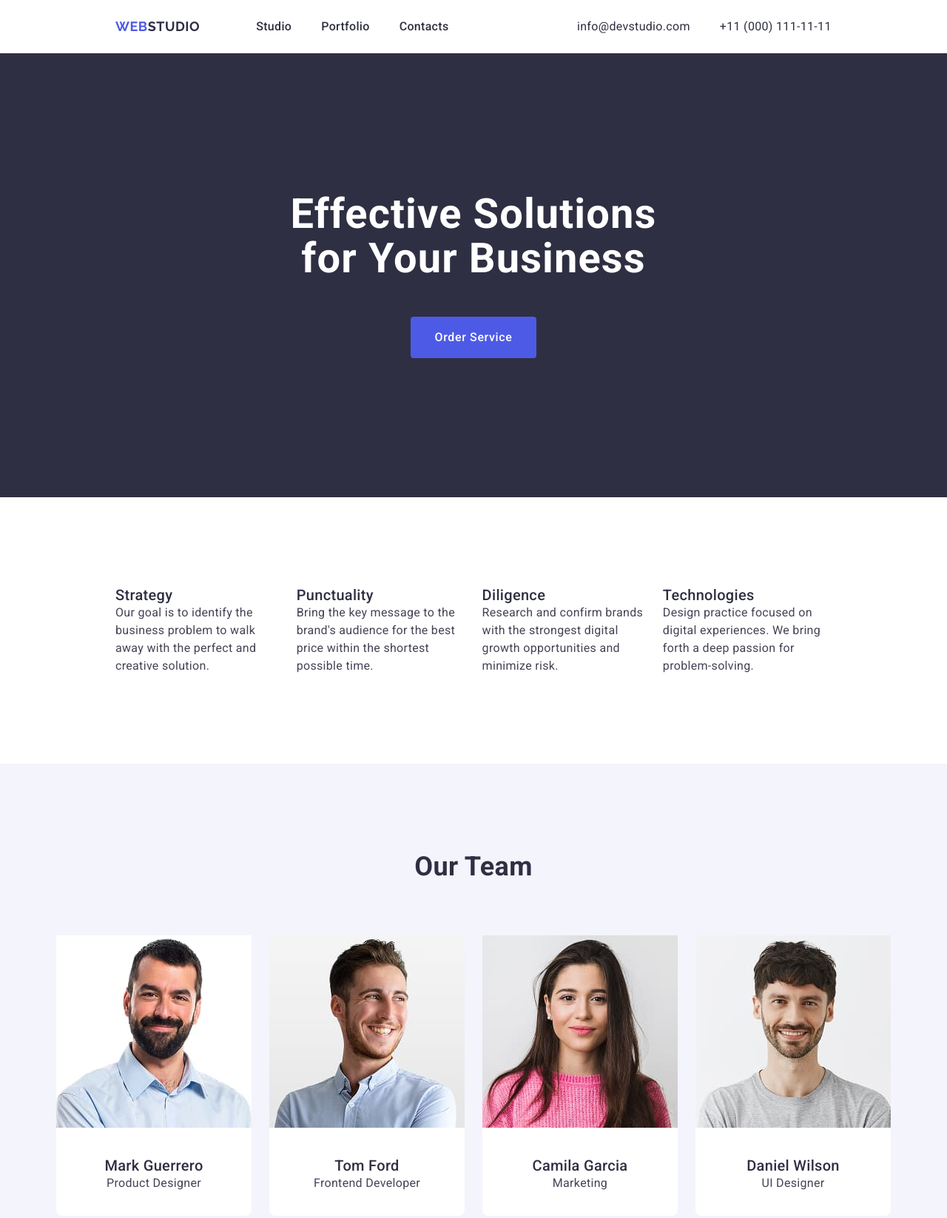
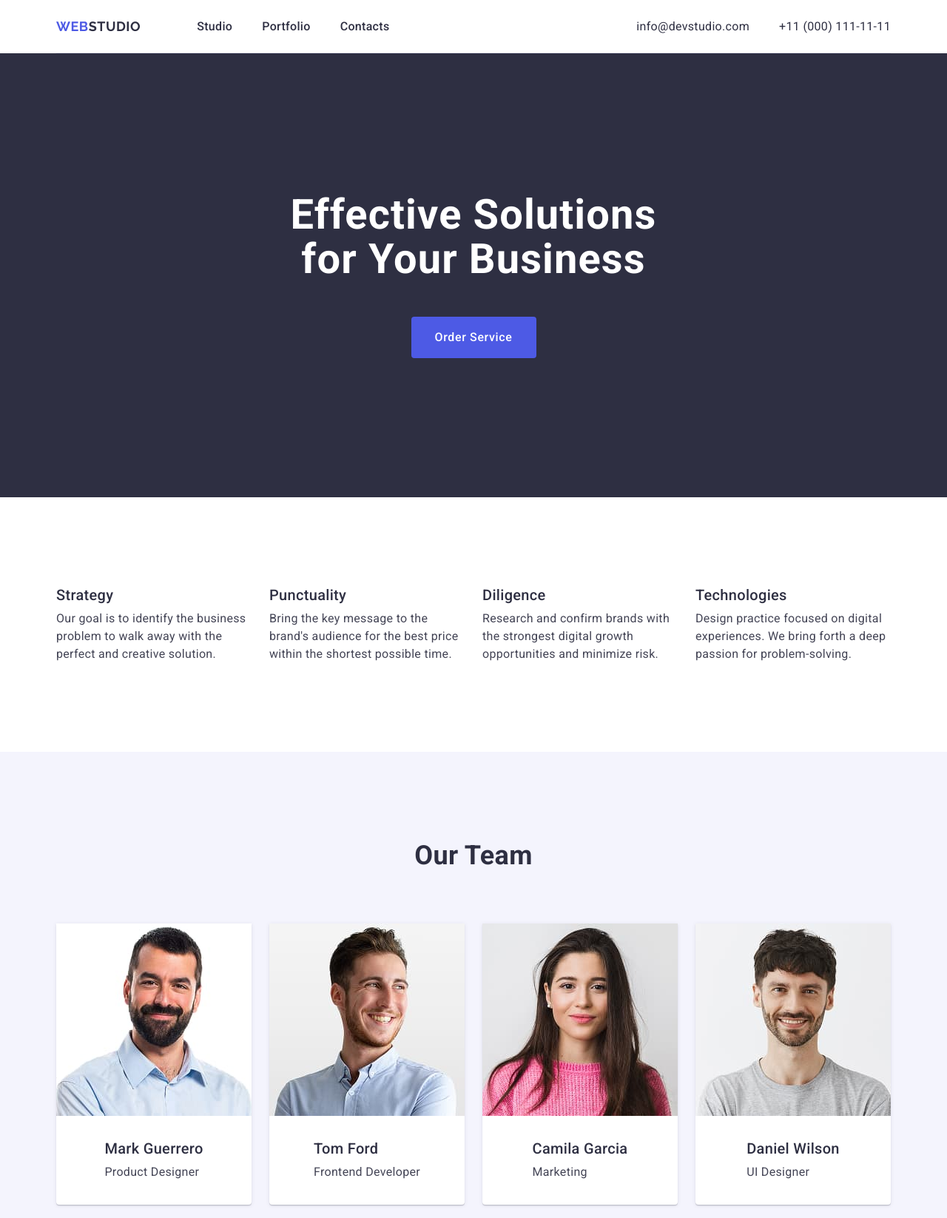
Before and after one commit to groteskzp/goit-markup-hw-03, a plain HTML site: page index.html in a window 1280 px wide. Shown: the top 1646 px of the page at 74% size. Drawn offline with nearby package versions, Linux system fonts and the light colour scheme.

Commit message:
check point

```diff
--- a/css/styles.css
+++ b/css/styles.css
@@ -1,9 +1,72 @@
+*, *::before, *::after {
+  box-sizing: border-box;
+}
 
-*,
-*::before,
-*::after {
-  box-sizing: border-box;
-  margin: 0;
+ul {
+    list-style: none;
+    margin: 0;
+}
+img{
+    display: block;
+    max-width: 100%;
+    height: auto;
+}
+.logo{
+    font-family: "Raleway", sans-serif;
+    font-weight: 700;
+    font-size: 18px;
+    line-height: 1.17;
+    letter-spacing: 0.03em;
+    color: #2e2f42;
+    text-transform: uppercase;
+}
+.logo span {
+    color: #4D5AE5;
+}
+h1, h2, h3, h4, h5, h6, p{
+    margin: 0;
+}
+h1{
+    font-weight: 700;
+    font-size: 56px;
+    line-height: 1.0717;
+    letter-spacing: 0.02em;
+    text-align: center;
+    color: #ffffff;
+}
+h2 {
+    font-weight: 700;
+    font-size: 36px;
+    line-height: 1.1112;
+    color: #2e2f42;
+
+}
+h3 {
+    font-weight: 500;
+    font-size: 20px;
+    line-height: 1.20;
+    color: #2e2f42;
+
+}
+p{
+    font-size: 16px;
+    line-height: 1.50;
+    letter-spacing: 0.02em;
+}
+a {
+    color: #2e2f42;
+    text-decoration: none;
+}
+a:hover,
+a:focus {
+    color: #404BBF;
+}
+a:active{
+    color: #404BBF;
+    text-decoration: underline;
+}
+footer a {
+    color: #F4F4FD;
 }
 body{
     display: flex;
@@ -21,22 +84,43 @@ body{
 main{
     flex-grow: 1;
 }
+.container{
+    width: 100%;
+    max-width: 1128px;
+    /* padding: 120px 156px; */
+    justify-self:center;
 
-.header .container{
+}
+section{
+    padding-bottom: 120px;
+    padding-top: 120px;
+}
+.header{
+
+}
+.header-container{
     display: flex;
     align-items: center;
-    padding: 24px 156px 24px 156px;
+    border-bottom: 1px solid #E7E9FC;
+
+    padding-top: 24px;
+    padding-bottom: 23px;
+    /* padding-top: 0;
+    padding-bottom: 0;     */
 }
-.header ul{
+/* .header ul{
     padding: 0;
-}
+} */
 .header-nav{
     margin-left: 76px;
-    flex-grow: 1;
+    margin-right: 76px;
+
+
 }
-.header-nav ul{
+.header-nav-list{
     display: flex;
     gap: 40px;
+    padding: 0;
     font-weight: 500;
     font-size: 16px;
     line-height: 1.5;
@@ -45,30 +129,79 @@ main{
 }
 
 .header-address{
-    flex-wrap: nowrap;
-    flex-grow: 0;
-    margin-left: 40px;
+    flex-shrink: 0;
+    margin-left: auto;
 }
-.header-address ul{
+
+.header-address-list{
     display: flex;
-    min-width: 344px;
     gap: 40px;
-    flex-grow: 0;
     color: #434455;
     font-style: normal;
 }
-.values ul{
+.hero{
+    background-color: #2e2f42;
+        padding: 188px 0;
+
+}
+.hero-container{
+    /* display: flex;
+    flex-direction: column;
+    align-items: center; */
+    color: #F4F4FD;
+    /* gap: 48px; */
+
+}
+.hero-title {
+    max-width: 496px;
+    text-align: center;
+    margin: auto;
+    margin-bottom: 48px;
+
+}
+.hero-button {
+    background-color: #4D5AE5;
+    color: #F4F4FD;
+    border: none;
+    border-radius: 4px;
+    padding: 16px 32px;
+
+    display: block;
+    margin: auto;
+
+    cursor: pointer;
+    font-weight: 500;
+    font-size: 16px;
+    line-height: 1.5;
+    letter-spacing: 0.0397em;
+    color: #fff;
+}
+.hero-button:hover,
+.hero-button:focus {
+    background-color: #404BBF;
+}
+.values-container{
+}
+.values-list{
     display: flex;
     gap: 24px;
-    padding: 120px 156px;
+    align-items: center;
     justify-content: center;
+    padding: 0;
 }
-/* .values p{
+.values-subtitle{
+    align-self: flex-start;
+    margin-bottom: 8px;
+
+}
+
+.values-item{
+    display: flex;
+    flex-direction: column;
+    align-items: center;
     text-align: left;
-    flex-shrink: 0;
-    flex-basis: 264px;
-    height: 72px;
-} */
+    width: calc((100% - 72px) / 4);
+}
 .visually-hidden {
   position: absolute;
   width: 1px;
@@ -81,133 +214,103 @@ main{
   clip: rect(0 0 0 0);
   overflow: hidden;
 }
-.logo{
-    font-family: "Raleway", sans-serif;
-    font-weight: 700;
-    font-size: 18px;
-    line-height: 1.17;
-    letter-spacing: 0.03em;
-    color: #2e2f42;
-    text-transform: uppercase;
+.team{
+    background-color: #f4f4fd;
 }
-.logo span {
-    color: #4D5AE5;
+.team-container{
 }
-footer .logo{
-    color: #F4F4FD;
+.team-title{
+    margin-bottom: 72px;
+    text-align: center;
 }
-a {
-    color: #2e2f42;
-    text-decoration: none;
+.team-list{
+    display: flex;
+    gap: 24px;
+    justify-content: center;
+    align-items: stretch;
+    padding-left: 0;
 }
-a:hover,
-a:focus {
-    color: #404BBF;
+.team-img{
+    width: 100%;
+    display: block;
 }
-a:active{
-    color: #404BBF;
-    text-decoration: underline;
-}
-footer a {
-    color: #F4F4FD;
-}
-
-.hero {
+.team-item {
+    background-color: #ffffff;
+    border-radius: 0 0 4px 4px;
+    box-shadow: 0 2px 1px 0 rgba(46, 47, 66, 0.08), 0 1px 1px 0 rgba(46, 47, 66, 0.16), 0 1px 6px 0 rgba(46, 47, 66, 0.08);
+    width: calc((100% - 72px) / 4);
     display: flex;
     flex-direction: column;
     align-items: center;
-    background-color: #2e2f42;
-    color: #F4F4FD;
-    padding-top: 188px;
-    gap: 48px;
-    padding-bottom: 188px;
-}
-.hero-title {
-    max-width: 496px;
-}
-.hero-button {
-    background-color: #4D5AE5;
-    color: #F4F4FD;
-    border: none;
-    border-radius: 4px;
-    padding: 16px 32px;
-
-    cursor: pointer;
-    font-weight: 500;
-    font-size: 16px;
-    line-height: 1.5;
-    letter-spacing: 0.04em;
-    color: #fff;
-}
-.hero-button:hover,
-.hero-button:focus {
-    background-color: #404BBF;
-}
-.team {
-
-    background-color: #f4f4fd;
-    padding: 120px 156px;
-}
-.team ul {
-    display: flex;
-    gap: 24px;
-    justify-content: center;
-    padding-left: 0;
-}
-.team li {
-    background-color: #ffffff;
-    border-radius: 8px;
 
 }
 .team-card-text {
     padding: 32px 16px;
+    box-sizing: border-box;
+
 }
-.team h2 {
+.team-subtitle{
+    margin-bottom: 8px;
+}
+.portfolio-container{
+}
+.portfolio-title{
+    text-align: center;
     margin-bottom: 72px;
 }
-.team p,
-.team h2 {
-    text-align: center;
-
+.portfolio-list{
+    display: flex;
+    flex-direction: row;
+    flex-wrap: wrap;
+    gap: 48px 21px;
+    justify-content: center;
+    align-items:center;
+    padding-left: 0;
+}
+.portfolio-item{
+    display: flex;
+    flex-direction: column;
+    justify-content: center;
+    align-items: center;
+    flex-basis: calc((100% - 42.px) / 3);
 
 }
-.team h3 {
-    text-align: center;
+.portfolio-img{
+    width: 100%;
 }
-.portfolio h2{
-    text-align: center;
+.portfolio-subtitle{
+    margin-bottom: 8px;
 }
-h1{
-    font-weight: 700;
-    font-size: 56px;
-    line-height: 1.07;
-    letter-spacing: 0.02em;
-    text-align: center;
-    color: #ffffff;
+.portfolio-card-text{
+    padding: 32px 16px 31px 16px;
+    text-align: left;
+    align-self: flex-start;
+    gap: 8px;
+    width: 100%;
+    border: 1px solid #E7E9FC;
+    border-top: none;
 }
-h2 {
-    font-weight: 700;
-    font-size: 36px;
-    line-height: 1.11;
-    color: #2e2f42;
+.footer{
+    padding-top: 100px;
+    padding-bottom: 100px;
+    background-color: #2e2f42;
+}
+.footer-content{
+    /* display: flex;
+    flex-direction: column;
+    align-items: left; */
+
+    color: #F4F4FD;
+}
+.footer-content .logo{
+    color: #F4F4FD;
+    margin-bottom: 16px;
+    flex-shrink: 0;
+    width: 115px;
+    height: 24px;
+}
+.footer-text{
+
+    max-width: 264px;
 
 }
-h3 {
-    font-weight: 500;
-    font-size: 20px;
-    line-height: 1.20;
-    color: #2e2f42;
-
-}
-p{
-    font-size: 16px;
-    line-height: 1.50;
-    letter-spacing: 0.02em;
-}
-ul {
-    list-style: none;
-}
-footer {
-    background-color: #2e2f42;
-    color: #F4F4FD;
-}
--- a/index.html
+++ b/index.html
@@ -23,17 +23,17 @@
 
   <body>
     <header class="header">
-      <div class="container">
+      <div class="container header-container">
         <a class="logo" href="./index.html"><span>Web</span>studio</a>
         <nav class="header-nav">
-          <ul>
+          <ul class="header-nav-list">
             <li><a href="#team">Studio</a></li>
             <li><a href="#portfolio">Portfolio</a></li>
             <li><a href="#">Contacts</a></li>
           </ul>
         </nav>
         <address class="header-address">
-          <ul>
+          <ul class="header-address-list">
             <li><a href="mailto:info@devstudio.com">info@devstudio.com</a></li>
             <li><a href="tel:+110001111111">+11 (000) 111-11-11</a></li>
           </ul>
@@ -42,167 +42,200 @@
     </header>
     <main>
       <section id="hero" class="hero">
-        <h1 class="hero-title">Effective Solutions for Your Business</h1>
-        <button class="hero-button" type="button">Order Service</button>
+        <div class="container hero-container">
+          <h1 class="hero-title">Effective Solutions for Your Business</h1>
+          <button class="hero-button" type="button">Order Service</button>
+        </div>
       </section>
       <section id="values" class="values">
+        <div class="container values-container">
         <h2 class="visually-hidden">Our Features</h2>
-        <ul>
-          <li>
-            <h3>Strategy</h3>
-            <p>
+        <ul class="values-list">
+          <li class="values-item">
+            <h3 class="values-subtitle">Strategy</h3>
+            <p class="values-text">
               Our goal is to identify the business problem to walk away with the
               perfect and creative solution.
             </p>
           </li>
-          <li>
-            <h3>Punctuality</h3>
-            <p>
+          <li class="values-item">
+            <h3 class="values-subtitle">Punctuality</h3>
+            <p class="values-text">
               Bring the key message to the brand's audience for the best price
               within the shortest possible time.
             </p>
           </li>
-          <li>
-            <h3>Diligence</h3>
-            <p>
+          <li class="values-item">
+            <h3 class="values-subtitle">Diligence</h3>
+            <p class="values-text">
               Research and confirm brands with the strongest digital growth
               opportunities and minimize risk.
             </p>
           </li>
-          <li>
-            <h3>Technologies</h3>
-            <p>
+          <li class="values-item">
+            <h3 class="values-subtitle">Technologies</h3>
+            <p class="values-text">
               Design practice focused on digital experiences. We bring forth a
               deep passion for problem-solving.
             </p>
           </li>
         </ul>
+        </div>
       </section>
       <section id="team" class="team">
-        <h2>Our Team</h2>
-        <ul>
-          <li>
+        <div class="container team-container">
+        <h2 class="team-title">Our Team</h2>
+        <ul class="team-list">
+          <li class="team-item">
             <img
               src="./images/img1.jpg"
               width="264"
               height="260"
               alt="Product Designer Photo"
+              class="team-img"
             />
             <div class="team-card-text">
-            <h3>Mark Guerrero</h3>
+            <h3 class="team-subtitle">Mark Guerrero</h3>
             <p>Product Designer</p>
             </div>
           </li>
-          <li>
+          <li class="team-item">
             <img
               src="./images/img2.jpg"
               width="264"
               height="260"
               alt="Frontend Developer Photo"
+              class="team-img"
             />
             <div class="team-card-text">
-            <h3>Tom Ford</h3>
+            <h3 class="team-subtitle">Tom Ford</h3>
             <p>Frontend Developer</p>
             </div>
           </li>
-          <li>
+          <li class="team-item">
             <img
               src="./images/img3.jpg"
               width="264"
               height="260"
               alt="Marketing Specialist Photo"
+              class="team-img"
             />
             <div class="team-card-text">
-            <h3>Camila Garcia</h3>
+            <h3 class="team-subtitle">Camila Garcia</h3>
             <p>Marketing</p>
             </div>
           </li>
-          <li>
+          <li class="team-item">
             <img
               src="./images/img4.jpg"
               width="264"
               height="260"
               alt="UI Designer Photo"
+              class="team-img"
             />
             <div class="team-card-text">
-            <h3>Daniel Wilson</h3>
+            <h3 class="team-subtitle">Daniel Wilson</h3>
             <p>UI Designer</p>
             </div>
           </li>
         </ul>
+        </div>
       </section>
       <section id="portfolio" class="portfolio">
-        <h2>Our Portfolio</h2>
-        <ul>
-          <li>
+        <div class="container portfolio-container">
+        <h2 class="portfolio-title">Our Portfolio</h2>
+        <ul class="portfolio-list">
+          <li class="portfolio-item">
             <img
               src="./images/port1.jpg"
               width="360"
               height="300"
               alt="Banking App Screenshot"
+              class="portfolio-img"
             />
-            <h3>Banking App</h3>
+            <div class="portfolio-card-text">
+            <h3 class="portfolio-subtitle">Banking App</h3>
             <p>App</p>
+            </div>
           </li>
-          <li>
+          <li class="portfolio-item">
             <img
               src="./images/port2.jpg"
               width="360"
               height="300"
               alt="Cashless Payment Screenshot"
+              class="portfolio-img"
             />
-            <h3>Cashless Payment</h3>
+            <div class="portfolio-card-text">
+            <h3 class="portfolio-subtitle">Cashless Payment</h3>
             <p>Marketing</p>
+            </div>
           </li>
-          <li>
+          <li class="portfolio-item">
             <img
               src="./images/port3.jpg"
               width="360"
               height="300"
               alt="Meditation App Screenshot"
+              class="portfolio-img"
             />
-            <h3>Meditation App</h3>
+            <div class="portfolio-card-text">
+            <h3 class="portfolio-subtitle">Meditation App</h3>
             <p>App</p>
+            </div>
           </li>
-          <li>
+          <li class="portfolio-item">
             <img
               src="./images/port4.jpg"
               width="360"
               height="300"
               alt="Taxi Service Screenshot"
+              class="portfolio-img"
             />
-            <h3>Taxi Service</h3>
+            <div class="portfolio-card-text">
+            <h3 class="portfolio-subtitle">Taxi Service</h3>
             <p>Marketing</p>
+            </div>
           </li>
-          <li>
+          <li class="portfolio-item">
             <img
               src="./images/port5.jpg"
               width="360"
               height="300"
               alt="Screen Illustrations Screenshot"
+              class="portfolio-img"
             />
-            <h3>Screen Illustrations</h3>
+            <div class="portfolio-card-text">
+            <h3 class="portfolio-subtitle">Screen Illustrations</h3>
             <p>Design</p>
+            </div>
           </li>
-          <li>
+          <li class="portfolio-item">
             <img
               src="./images/port6.jpg"
               width="360"
               height="300"
               alt="Online Courses Screenshot"
+              class="portfolio-img"
             />
-            <h3>Online Courses</h3>
+            <div class="portfolio-card-text">
+            <h3 class="portfolio-subtitle">Online Courses</h3>
             <p>Marketing</p>
+            </div>
           </li>
+
         </ul>
+        </div>
       </section>
     </main>
-    <footer>
+    <footer class="footer">
+      <div class="container footer-content">
       <a class="logo" href="./index.html"><span>Web</span>studio</a>
-      <p>
+      <p class="footer-text">
         Increase the flow of customers and sales for your business with digital
         marketing & growth solutions.
       </p>
+      </div>
     </footer>
   </body>
 </html>
```
